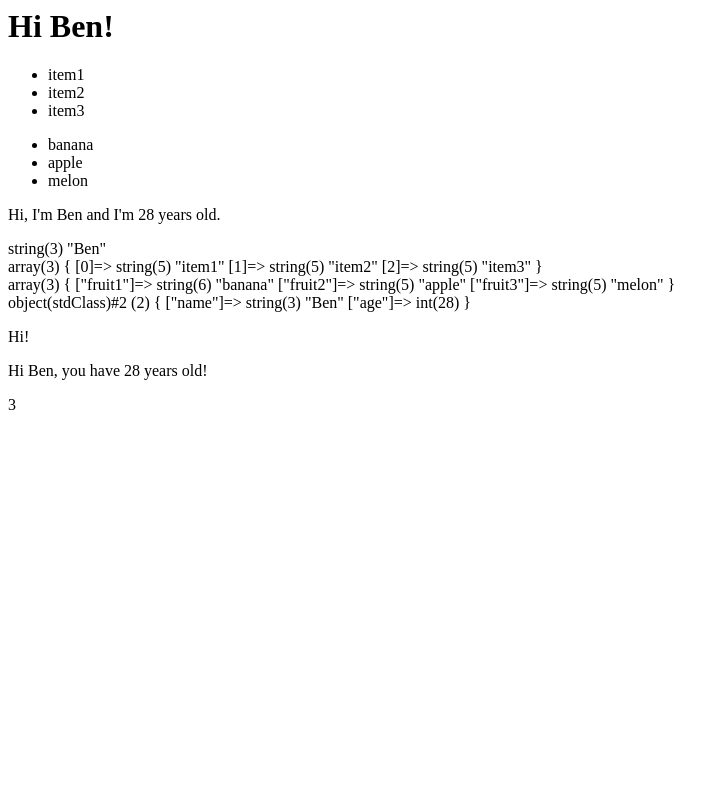
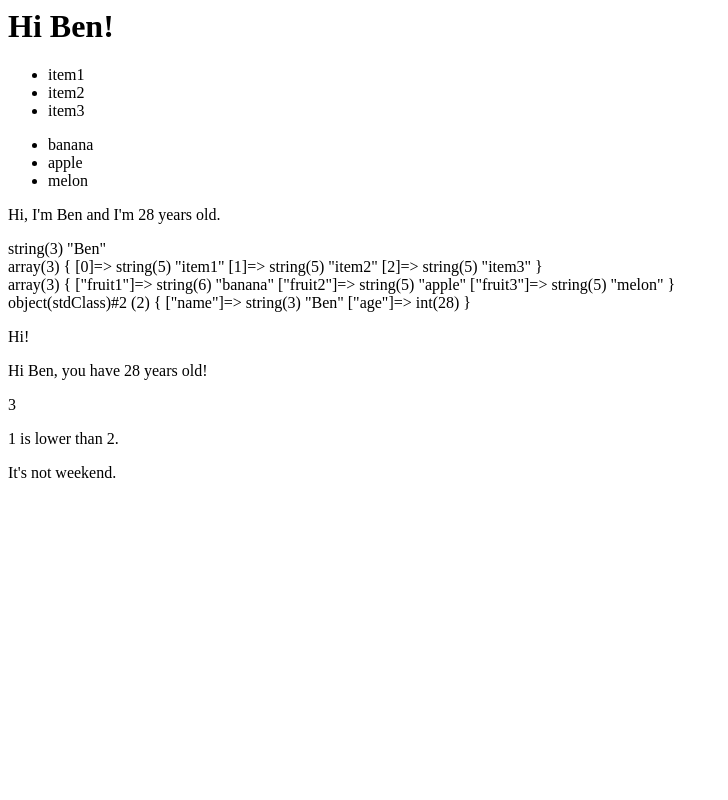
Before and after one commit to benjaminPla/learning_php, a PHP site: page / in a window 1280 px wide. Shown: the whole page, without its empty margins (0-728 px from the left). Run offline with PHP 8.4, Linux system fonts and the light colour scheme.

Commit message:
conditionals

```diff
--- a/index.php
+++ b/index.php
@@ -1,8 +1,8 @@
 <?php
+#variables
   $name = "Ben";
   echo "<h1>Hi $name!</h1>";
 
-  #array
   $myArray = array("item1", "item2", "item3");
   echo "
   <ul>
@@ -11,7 +11,6 @@
     <li>$myArray[2]</li>
   </ul>";
 
-  #array 2
   $fruits = array("fruit1"=>"banana", "fruit2"=>"apple", "fruit3"=>"melon");
   echo "
   <ul>
@@ -20,11 +19,10 @@
     <li>$fruits[fruit3]</li>
   </ul>";
 
-  #object
   $myObject = (object)["name"=>"Ben", "age"=>28,];
   echo "<p>Hi, I'm $myObject->name and I'm $myObject->age years old.</p>";
 
-  #var_dump()
+#var_dump()
   var_dump($name);
   echo "<br>";
   var_dump($myArray);
@@ -33,7 +31,7 @@
   echo "<br>";
   var_dump($myObject);
 
-  #functions
+#functions
   function sayHi() {
     echo "<p>Hi!</p>";
   };
@@ -48,4 +46,27 @@
     return $param1 + $param2;
   };
   echo returner(1, 2);
+
+#conditionals
+  $numb1 = 1;
+  $numb2 = 2;
+  if ($numb1 < $numb2) {
+    echo "<p>$numb1 is lower than $numb2.</p>";
+  } else if ($numb1 == $numb2) {
+    echo "<p>$numb1 is equal to $numb2.</p>";
+  } else {
+    echo "<p>$numb1 is greater than $numb2.</p>";
+  };
+
+  $day = "monday";
+  switch($day) {
+    case("saturday"):
+      echo "It's saturday!";
+    break;
+    case("sunday"):
+      echo "It's sunday!";
+    break;
+    default:
+      echo "It's not weekend.";
+  };
 ?>
```
